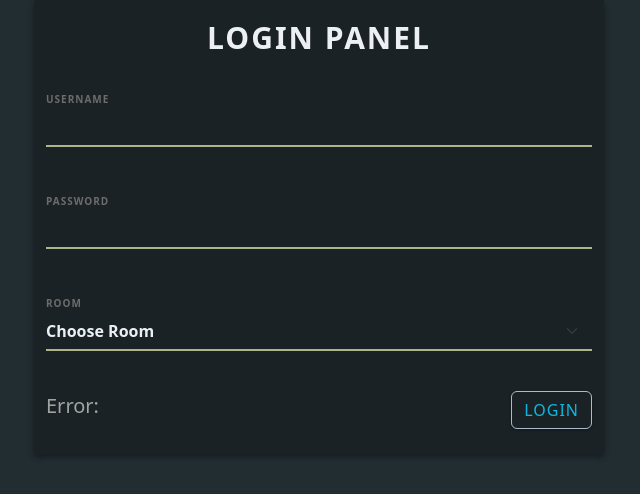
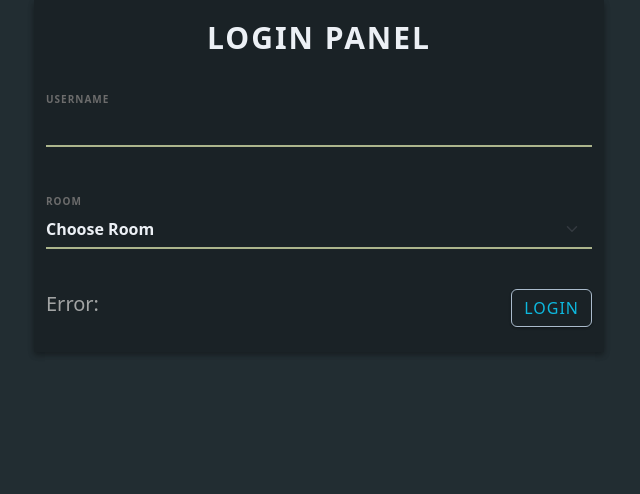
Before and after one commit to celalaygar/Simple-Chat-WebSocket-React-and-SpringBoot, a React (Create React App) app in the folder frontend/: page / in a window 1280 px wide. Shown: the top 494 px of the page, without its empty margins (321-961 px from the left). Built offline with nearby package versions, Linux system fonts and the light colour scheme.

Commit message:
Add files via upload

```diff
--- a/frontend/src/App.js
+++ b/frontend/src/App.js
@@ -134,20 +134,18 @@ function App() {
           <Login />
           :
           <div className='container'>
-            <div className='row  mt-2 '>
-              <div className="col-lg-4 title-spans">
+            <div className='row  mt-2 main-header-row'>
+              <div className="col-lg-5 title-spans">
                 <span className='title-span' >User Name : {selectedAuth.username + ""} </span>
-                <br />
+              </div>
+              <div className="col-lg-5 title-spans ">
                 <span className='title-span' >Room : {selectedAuth.room + ""} </span>
-              </div>
-              <div className="col-lg-4  ">
               </div>
               <div className="col login-button">
                 <div
                   onClick={e => logout(e)}
                   className="btn btn-outline-primary" >Log out</div>
               </div>
-              <hr />
             </div>
             <div className='row main-row'>
 
--- a/frontend/src/assets/css/message.css
+++ b/frontend/src/assets/css/message.css
@@ -2,15 +2,47 @@
     margin: 25px 0 0 0;
 }
 
+.main-header-row {
+    padding: 5px;
+    border-bottom: 2px solid #ddd;
+    margin-bottom: 15px;
+}
+
 .title-span {
     color: white;
-    font-size: 15px;
+    font-size: 20px;
 }
 
 .main-row {
+    padding: 5px;
+    margin-top: 15px;
     height: 500px;
     overflow-y: scroll;
+    border-top: 2px solid #ddd;
 }
+
+/* width */
+::-webkit-scrollbar {
+    width: 10px;
+}
+
+/* Track */
+::-webkit-scrollbar-track {
+    box-shadow: inset 0 0 5px grey;
+    border-radius: 10px;
+}
+
+/* Handle */
+::-webkit-scrollbar-thumb {
+    background: #60717e;
+    border-radius: 10px;
+}
+
+/* Handle on hover */
+::-webkit-scrollbar-thumb:hover {
+    background: #2e5a7c;
+}
+
 
 .message-row {
     padding: 2px;
--- a/frontend/src/component/login/login.jsx
+++ b/frontend/src/component/login/login.jsx
@@ -66,10 +66,10 @@ const Login = () => {
                                     <label className="form-control-label">USERNAME</label>
                                     <input type="text" name="username" onChange={(e) => onChangeData(e)} value={loginBody?.username} className="form-control" />
                                 </div>
-                                <div className="form-group">
+                                {/* <div className="form-group">
                                     <label className="form-control-label">PASSWORD</label>
                                     <input type="password" name="password" onChange={(e) => onChangeData(e)} value={loginBody?.password} className="form-control" />
-                                </div>
+                                </div> */}
                                 <div className="form-group">
                                     <label className="form-control-label">ROOM</label>
                                     <select className="form-select form-select-room " name={"room"} value={loginBody?.room} onChange={(e) => onChangeData(e)}>
```
